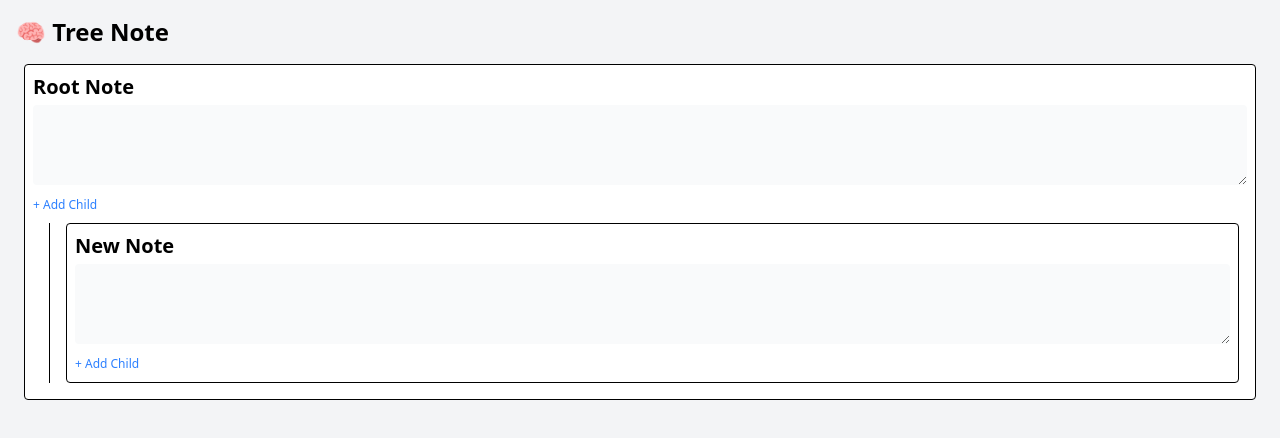
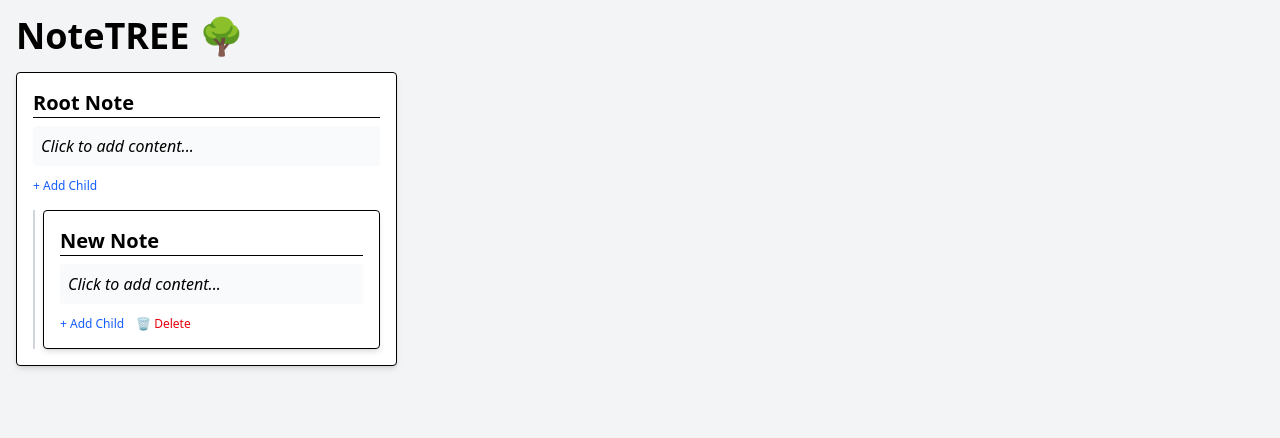
Before and after one commit to scopophobic/noteTree, a Next.js app: page / in a window 1280 px wide. Both pictures are taken after a click on the button "+ Add Child". Shown: the top 438 px of the page. Built offline with nearby package versions, Linux system fonts and the light colour scheme.

Commit message:
UI on row, tree like

```diff
--- a/package.json
+++ b/package.json
@@ -9,10 +9,12 @@
     "lint": "next lint"
   },
   "dependencies": {
+    "@tailwindcss/typography": "^0.5.16",
     "next": "15.3.4",
     "react": "^19.0.0",
     "react-dom": "^19.0.0",
     "react-markdown": "^10.1.0",
+    "remark-gfm": "^4.0.1",
     "zustand": "^5.0.6"
   },
   "devDependencies": {
--- a/src/app/page.tsx
+++ b/src/app/page.tsx
@@ -8,7 +8,7 @@ export default function Home() {
 
   return (
     <main className="p-4 bg-gray-100 min-h-screen">
-      <h1 className="text-2xl font-bold mb-4">🧠 Tree Note</h1>
+      <h1 className="text-4xl font-bold mb-4">NoteTREE 🌳</h1>
       <NodeCard node={tree} nodeId={tree.id} />
     </main>
   )
--- a/src/components/nodeCard.tsx
+++ b/src/components/nodeCard.tsx
@@ -1,43 +1,110 @@
-'use client'
+"use client";
 
 
+// libs
+import { useState } from "react";
 import { useTreeStore } from "@/hooks/useTree";
+import ReactMarkdown from "react-markdown";
+import remarkGfm from "remark-gfm";
+
 
 
 type Props = {
-    nodeId : string;
-    node : any;
-}
-
+  nodeId: string;
+  node: {
+    id: string;
+    title: string;
+    content: string;
+    child: any[];
+  };
+};
 
 export default function NodeCard({ node, nodeId }: Props) {
-    const { addChild, updateNode } = useTreeStore()
+  const { addChild, updateNode, deleteNode } = useTreeStore();
+
+  const [isEditing, setIsEditing] = useState(false);
 
   return (
-      <div className="border rounded p-2 m-2 bg-white">
+    // <div className="border rounded p-4 m-2 bg-white shadow-md min-w-[300px]">
+    <div className="flex flex-col items-start">
+      <div className="border rounded p-4 bg-white shadow-md w-fit min-w-[250px]">
+        {/* Node Title */}
         <input
-          className="text-xl font-bold mb-1 w-full outline-none"
+          className="text-xl font-semibold mb-2 w-full outline-none border-b"
           value={node.title}
           onChange={(e) => updateNode(nodeId, { title: e.target.value })}
         />
+
+        {/* Markdown Content Area */}
+        {isEditing ? (
+          <>
             <textarea
-          className="w-full h-20 outline-none text-sm bg-gray-50 p-1 rounded"
+              className="w-full h-32 p-2 bg-gray-50 border mt-2 text-sm rounded"
               value={node.content}
               onChange={(e) => updateNode(nodeId, { content: e.target.value })}
+              onBlur={() => setIsEditing(false)} // ✅ auto-save and switch back
+              autoFocus
             />
+            {/* <div className="flex justify-end mt-2">
+              <button
+                className="text-xs bg-blue-500 text-white px-3 py-1 rounded"
+                onClick={() => setIsEditing(false)}
+              >
+                Save
+              </button>
+            </div> */}
+          </>
+        ) : (
+          <>
+            <div
+              className="prose prose-sm max-w-none p-2 bg-gray-50 rounded cursor-pointer"
+              onClick={() => setIsEditing(true)}
+            >
+              <ReactMarkdown remarkPlugins={[remarkGfm]}>
+                {node.content || "*Click to add content...*"}
+              </ReactMarkdown>
+            </div>
+          </>
+        )}
 
+        {/* Actions */}
+        <div className="mt-3 flex gap-3">
           <button
+            className="text-xs text-blue-600"
             onClick={() => addChild(nodeId, node)}
-          className="text-xs text-blue-500 mt-1"
           >
             + Add Child
           </button>
+          {nodeId !== "root" && (
+            <button
+              className="text-xs text-red-600"
+              onClick={() => {
+                if (confirm("Delete this node and its children?")) {
+                  deleteNode(nodeId);
+                }
+              }}
+            >
+              🗑 Delete
+            </button>
+          )}
+          {/* Sibling add and delete will come next */}
+        </div>
 
-        <div className="ml-4 border-l pl-2">
-          {node.child.map((child: any) => (
+        {/* Render child recursively */}
+        {/* <div className="ml-4 border-l pl-4 mt-2">
+        {node.child.map((child) => (
+          <NodeCard key={child.id} nodeId={child.id} node={child} />
+        ))}
+      </div> */}
+        {/* Render children in a horizontal row */}
+        {node.child.length > 0 && (
+          <div className="mt-4 flex gap-4 flex-wrap justify-start pl-2 border-l-2 border-gray-300">
+            {node.child.map((child) => (
               <NodeCard key={child.id} nodeId={child.id} node={child} />
             ))}
           </div>
+        )}
       </div>
-    )
+    </div>
+  );
 }
--- a/src/hooks/useTree.ts
+++ b/src/hooks/useTree.ts
@@ -17,6 +17,7 @@ type TreeState = {
     setTree: (tree: TreeNode) => void
     addChild: (parentId: string, child: TreeNode) => void;
     updateNode: (id: string, data: Partial<TreeNode>) => void
+    deleteNode: (id: string) => void
 }
 
 
@@ -52,6 +53,15 @@ function generateNode(): TreeNode {
       child: tree.child.map(child => addChildRecursive(child, parentId)),
     }
   }
+// for deleting node
+  function deleteNodeRecursive(tree: TreeNode, idToDelete: string): TreeNode {
+    return {
+      ...tree,
+      child: tree.child
+        .filter((child) => child.id !== idToDelete)
+        .map((child) => deleteNodeRecursive(child, idToDelete)),
+    }
+  }
 
 // MAIN FUCNTION FOR THE TREE STORE
   export const useTreeStore = create<TreeState>()(
@@ -72,6 +82,12 @@ function generateNode(): TreeNode {
           const updated = updateNodeRecursive(get().tree, id, data)
           set({ tree: updated })
         },
+        deleteNode: (id) => {
+            const current = get().tree
+            if (id === 'root') return // prevent deleting root
+            const updated = deleteNodeRecursive(current, id)
+            set({ tree: updated })
+          },
       }),
       { name: 'tree-note-data' }
     )
--- /dev/null
+++ b/tailwind.config.js
@@ -0,0 +1,13 @@
+/** @type {import('tailwindcss').Config} */
+module.exports = {
+    content: [
+      "./app/**/*.{js,ts,jsx,tsx}",
+      "./pages/**/*.{js,ts,jsx,tsx}",
+      "./components/**/*.{js,ts,jsx,tsx}",
+      "./src/**/*.{js,ts,jsx,tsx}",
+    ],
+    theme: {
+      extend: {},
+    },
+    plugins: [require('@tailwindcss/typography')],
+  }
```
Also changed, not shown: 1 other file (tests, documents, lock files or other folders). Lines whose indentation alone changed are shown as unchanged.
